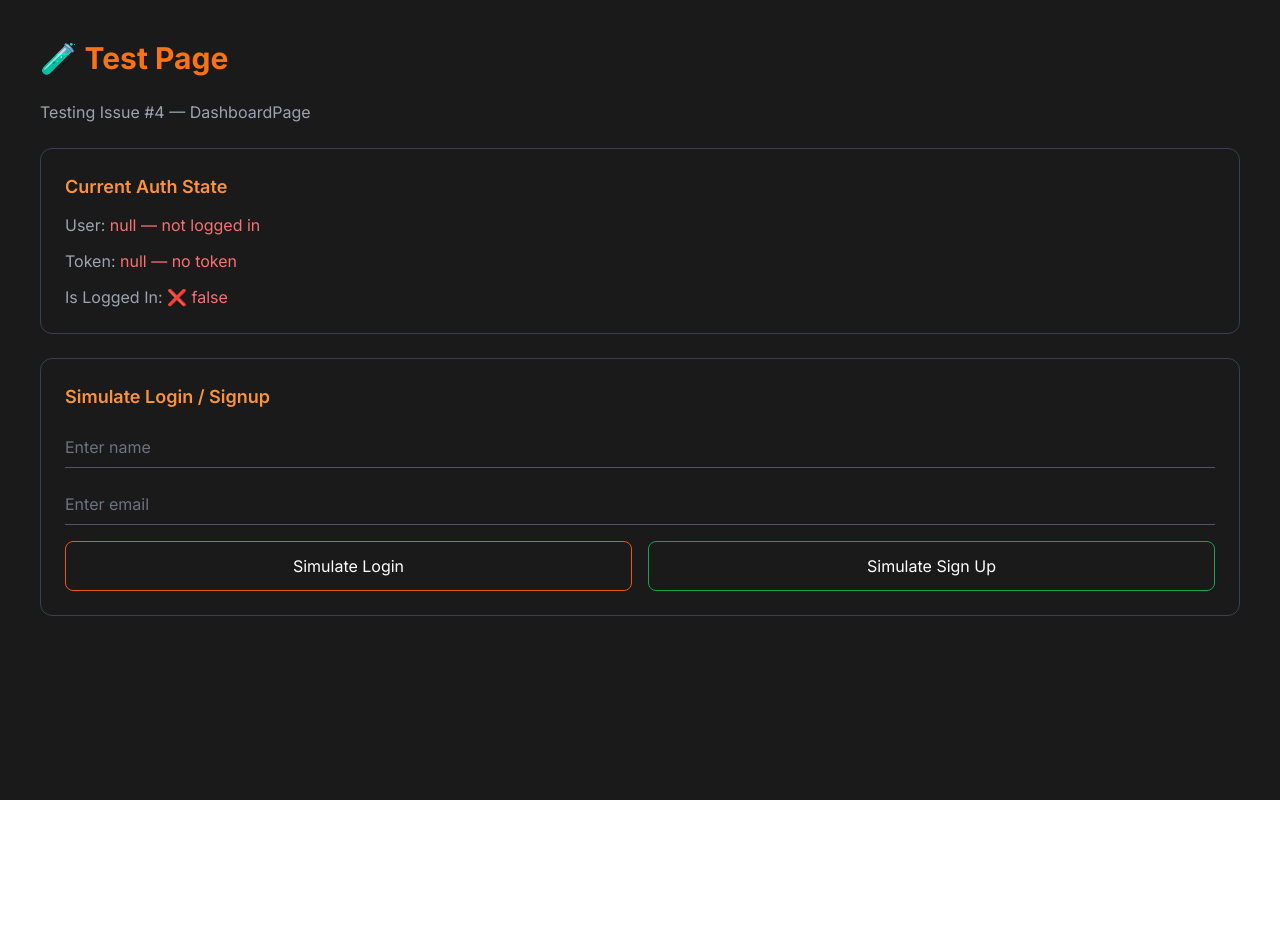
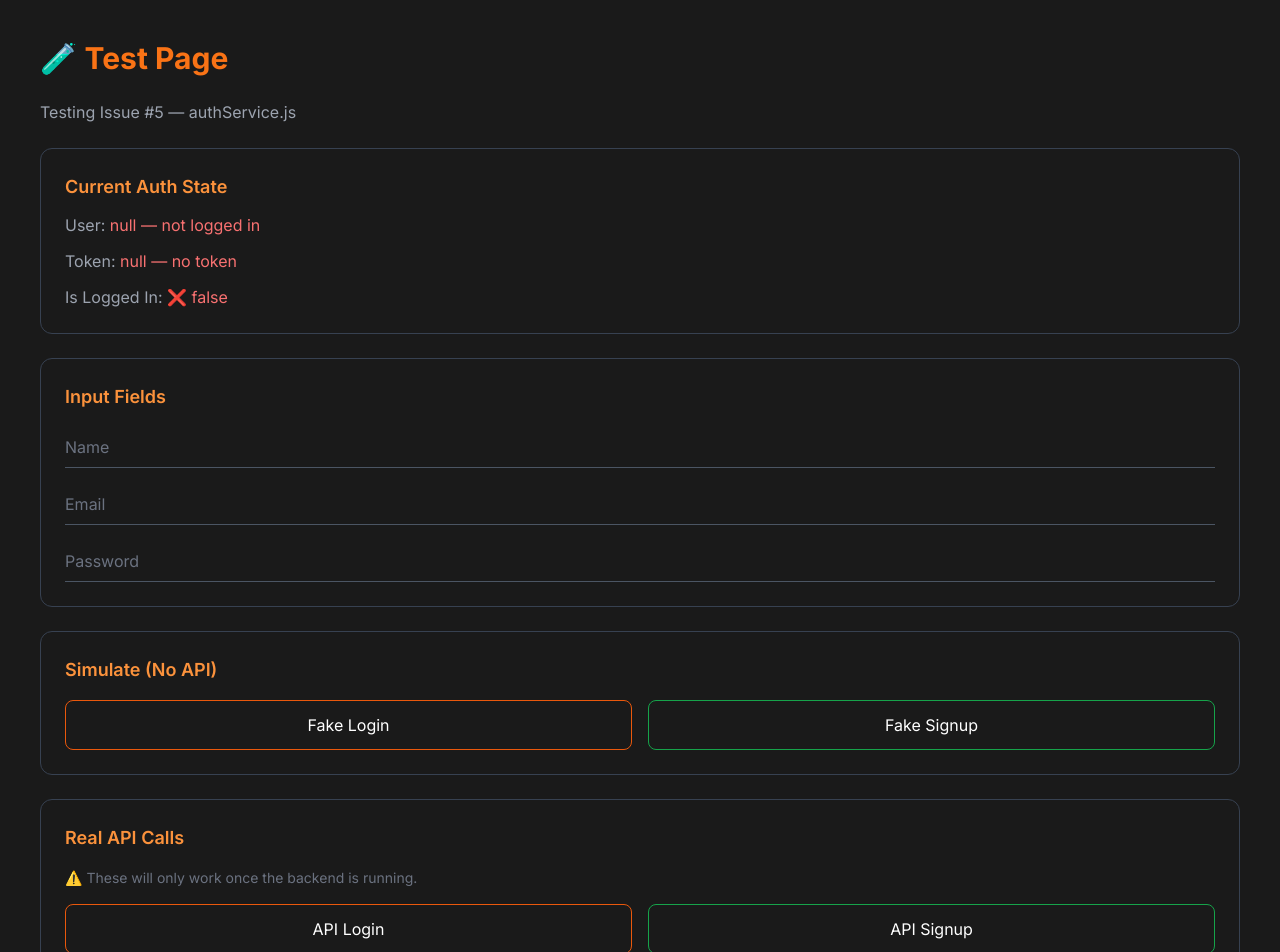
Before and after one commit to hARSHILp7/Authify, a React (Vite) app in the folder client/: page /test in a window 1280 px wide. Shown: the top 952 px of the page. Before the commit the page ends 800 px from the top, so only its background shows below. Built offline with nearby package versions, Linux system fonts and the light colour scheme.

Commit message:
feat: implement authService.js - closes #5

```diff
--- a/client/package.json
+++ b/client/package.json
@@ -14,7 +14,7 @@
     "@fortawesome/free-regular-svg-icons": "^7.2.0",
     "@fortawesome/free-solid-svg-icons": "^7.2.0",
     "@fortawesome/react-fontawesome": "^3.3.0",
-    "axios": "^1.13.6",
+    "axios": "^1.15.0",
     "react": "^19.2.4",
     "react-dom": "^19.2.4",
     "react-router-dom": "^7.13.1"
--- a/client/src/TestPage.jsx
+++ b/client/src/TestPage.jsx
@@ -1,48 +1,114 @@
-import { use, useState } from 'react'
+import { useState } from 'react'
 import { useAuth } from './context/AuthContext.jsx'
 import { useNavigate } from 'react-router-dom'
 import WelcomeMessage from './components/WelcomeMessage.jsx'
+import { loginUser, signupUser, getMe } from './services/authService'
 
 function TestPage() {
   const { user, token, login, logout } = useAuth()
   const [inputName, setInputName] = useState('')
   const [inputEmail, setInputEmail] = useState('')
+  const [inputPassword, setInputPassword] = useState('')
   const [isNewUser, setIsNewUser] = useState(false)
   const [showWelcome, setShowWelcome] = useState(false)
+  const [apiResponse, setApiResponse] = useState(null)
+  const [apiError, setApiError] = useState(null)
+  const [loading, setLoading] = useState(false)
   const navigate = useNavigate()
 
+  // Fake Login (no API)
   const handleFakeLogin = () => {
     const fakeUser = {
         name: inputName || 'Test User',
         email: inputEmail || 'tester@gmail.com',
     }
-    const fakeToken = 'fake-jwt-token-abc123'
-    login(fakeUser, fakeToken)
+    login(fakeUser, 'fake-jwt-token-abc123')
     setIsNewUser(false)
     setShowWelcome(true)
   }
 
+  // Fake Signup (no API)
   const handleFakeSignup = () => {
     const fakeUser = {
         name: inputName || 'Test User',
         email: inputEmail || 'tester@gmail.com',
     }
-    const fakeToken = 'fake-jwt-token-abc123'
-    login(fakeUser, fakeToken)
+    login(fakeUser, 'fake-jwt-token-abc123')
     setIsNewUser(true)
     setShowWelcome(true)
   }
 
+  // Real API login
+  const handleApiLogin = async () => {
+    setLoading(true)
+    setApiError(null)
+    setApiResponse(null)
+    try {
+      const response = await loginUser({
+        email: inputEmail,
+        password: inputPassword,
+      })
+      setApiResponse(response.data)
+      login(response.data.user, response.data.token)
+      setIsNewUser(false)
+      setShowWelcome(true)
+    } catch (error) {
+      setApiError(error.response?.data?.message || 'Login failed')
+    } finally {
+      setLoading(false)
+    }
+  }
+
+  // Real API signup
+  const handleApiSignup = async () => {
+    setLoading(true)
+    setApiError(null)
+    setApiResponse(null)
+    try {
+      const response = await signupUser({
+        name: inputName,
+        email: inputEmail,
+        password: inputPassword,
+      })
+      setApiResponse(response.data)
+      login(response.data.user, response.data.token)
+      setIsNewUser(true)
+      setShowWelcome(true)
+    } catch (error) {
+      setApiError(error.response?.data?.message || 'Signup failed')
+    } finally {
+      setLoading(false)
+    }
+  }
+
+  // Real API getMe
+  const handleGetMe = async () => {
+    setLoading(true)
+    setApiError(null)
+    setApiResponse(null)
+    try {
+      const response = await getMe()
+      setApiResponse(response.data)
+    } catch (error) {
+      setApiError(error.response?.data?.message || 'Failed to get user')
+    } finally {
+      setLoading(false)
+    }
+  }
+
+  // Logout
   const handleLogout = () => {
     logout()
     setShowWelcome(false)
+    setApiResponse(null)
+    setApiError(null)
   }
 
   return (
     <div className="min-h-screen bg-[#1a1a1a] text-white p-10 flex flex-col gap-6">
 
       <h1 className="text-3xl font-bold text-orange-500">🧪 Test Page</h1>
-      <p className="text-gray-400">Testing Issue #4 — DashboardPage</p>
+      <p className="text-gray-400">Testing Issue #5 — authService.js</p>
 
       {/* Welcome Message */}
       {showWelcome && user && (
@@ -61,7 +127,7 @@ function TestPage() {
         <p>
           <span className="text-gray-400">Token: </span>
           <span className={token ? 'text-green-400' : 'text-red-400'}>
-            {token || 'null — no token'}
+            {token ? token.substring(0, 30) + '...' : 'null — no token'}
           </span>
         </p>
         <p>
@@ -72,69 +138,127 @@ function TestPage() {
         </p>
       </div>
 
-      {/* Fake Login/Signup */}
-      {!user && (
+      {/* Input Fields */}
       <div className="border border-gray-700 rounded-xl p-6 flex flex-col gap-4">
-          <h2 className="text-orange-400 font-semibold text-lg">
-            Simulate Login / Signup
-          </h2>
+        <h2 className="text-orange-400 font-semibold text-lg">Input Fields</h2>
         <input
           type="text"
-            placeholder="Enter name"
+          placeholder="Name"
           value={inputName}
           onChange={(e) => setInputName(e.target.value)}
           className="bg-transparent border-b border-gray-600 focus:border-orange-500 focus:outline-none py-2 text-white placeholder-gray-500 transition-colors"
         />
         <input
           type="email"
-            placeholder="Enter email"
+          placeholder="Email"
           value={inputEmail}
           onChange={(e) => setInputEmail(e.target.value)}
           className="bg-transparent border-b border-gray-600 focus:border-orange-500 focus:outline-none py-2 text-white placeholder-gray-500 transition-colors"
         />
+        <input
+          type="password"
+          placeholder="Password"
+          value={inputPassword}
+          onChange={(e) => setInputPassword(e.target.value)}
+          className="bg-transparent border-b border-gray-600 focus:border-orange-500 focus:outline-none py-2 text-white placeholder-gray-500 transition-colors"
+        />
+      </div>
+
+      {/* Fake Buttons */}
+      <div className="border border-gray-700 rounded-xl p-6 flex flex-col gap-4">
+        <h2 className="text-orange-400 font-semibold text-lg">
+          Simulate (No API)
+        </h2>
         <div className="flex gap-4">
           <button
             onClick={handleFakeLogin}
-              className="flex-1 py-3 rounded-lg border border-orange-600 hover:bg-orange-600 transition-colors duration-300"
+            disabled={!!user}
+            className="flex-1 py-3 rounded-lg border border-orange-600 hover:bg-orange-600 transition-colors duration-300 disabled:opacity-40 disabled:cursor-not-allowed"
           >
-              Simulate Login
+            Fake Login
           </button>
           <button
             onClick={handleFakeSignup}
-              className="flex-1 py-3 rounded-lg border border-green-600 hover:bg-green-600 transition-colors duration-300"
+            disabled={!!user}
+            className="flex-1 py-3 rounded-lg border border-green-600 hover:bg-green-600 transition-colors duration-300 disabled:opacity-40 disabled:cursor-not-allowed"
           >
-              Simulate Sign Up
+            Fake Signup
           </button>
         </div>
       </div>
+
+      {/* Real API Buttons */}
+      <div className="border border-gray-700 rounded-xl p-6 flex flex-col gap-4">
+        <h2 className="text-orange-400 font-semibold text-lg">
+          Real API Calls
+        </h2>
+        <p className="text-gray-500 text-sm">
+          ⚠️ These will only work once the backend is running.
+        </p>
+        <div className="flex gap-4">
+          <button
+            onClick={handleApiLogin}
+            disabled={loading}
+            className="flex-1 py-3 rounded-lg border border-orange-600 hover:bg-orange-600 transition-colors duration-300 disabled:opacity-40 disabled:cursor-not-allowed"
+          >
+            {loading ? 'Loading...' : 'API Login'}
+          </button>
+          <button
+            onClick={handleApiSignup}
+            disabled={loading}
+            className="flex-1 py-3 rounded-lg border border-green-600 hover:bg-green-600 transition-colors duration-300 disabled:opacity-40 disabled:cursor-not-allowed"
+          >
+            {loading ? 'Loading...' : 'API Signup'}
+          </button>
+        </div>
+        <button
+          onClick={handleGetMe}
+          disabled={loading || !user}
+          className="py-3 rounded-lg border border-blue-600 hover:bg-blue-600 transition-colors duration-300 disabled:opacity-40 disabled:cursor-not-allowed"
+        >
+          {loading ? 'Loading...' : 'API Get Me (requires login)'}
+        </button>
+      </div>
+
+      {/* API Response */}
+      {apiResponse && (
+        <div className="border border-green-700 rounded-xl p-6 flex flex-col gap-2">
+          <h2 className="text-green-400 font-semibold text-lg">
+            ✅ API Response
+          </h2>
+          <pre className="text-green-300 text-sm overflow-auto">
+            {JSON.stringify(apiResponse, null, 2)}
+          </pre>
+        </div>
       )}
 
-      {/* Logged In */}
+      {/* API Error */}
+      {apiError && (
+        <div className="border border-red-700 rounded-xl p-6 flex flex-col gap-2">
+          <h2 className="text-red-400 font-semibold text-lg">
+            ❌ API Error
+          </h2>
+          <p className="text-red-300 text-sm">{apiError}</p>
+        </div>
+      )}
+
+      {/* Logged In Actions */}
       {user && (
         <div className="border border-green-700 rounded-xl p-6 flex flex-col gap-3">
           <h2 className="text-green-400 font-semibold text-lg">✅ Logged In</h2>
           <p><span className="text-gray-400">Name: </span>{user.name}</p>
           <p><span className="text-gray-400">Email: </span>{user.email}</p>
-          <p>
-            <span className="text-gray-400">User Type: </span>
-            <span className="text-orange-400">
-              {isNewUser ? 'New User 🎉' : 'Returning User 👋'}
-            </span>
-          </p>
-
-          {/* Navigate to Dashboard */}
           <button
             onClick={() => navigate('/dashboard', { state: { isNewUser } })}
             className="py-3 rounded-lg border border-orange-600 hover:bg-orange-600 transition-colors duration-300"
           >
             Go to Dashboard
           </button>
-
           <button
             onClick={handleLogout}
             className="py-3 rounded-lg border border-red-600 hover:bg-red-600 transition-colors duration-300"
           >
-            Simulate Logout
+            Logout
           </button>
         </div>
       )}
--- /dev/null
+++ b/client/src/services/authService.js
@@ -0,0 +1,42 @@
+import axios from "axios"
+
+// Create Axios instance with base URL from .env
+const API = axios.create({
+    baseURL: import.meta.env.VITE_API_URL,
+})
+
+// Request Interceptor
+// Automatically attaches JWT token to every request
+API.interceptors.request.use(
+    (config) => {
+        const token = localStorage.getItem("authToken")
+        if (token) {
+            config.headers.Authorization = `Bearer ${token}`
+        }
+        return config
+    },
+    (error) => {
+        return Promise.reject(error)
+    }
+)
+
+// Response Interceptor
+// handles expired or invalid token globally
+API.interceptors.response.use(
+    (response) => response,
+    (error) => {
+        if (error.response?.status === 401) {
+            localStorage.removeItem("authToken")
+            localStorage.removeItem("authUser")
+            window.location.href = '/login'
+        }
+        return Promise.reject(error)
+    }
+)
+
+// Auth API calls
+export const signupUser = (data) => API.post('/api/auth/signup', data)
+export const loginUser = (data) => API.post('/api/auth/login', data)
+export const getMe = () => API.get('/api/auth/me')
+
+export default API
```
Also changed, not shown: 1 other file (tests, documents, lock files or other folders). Lines whose indentation alone changed are shown as unchanged.
